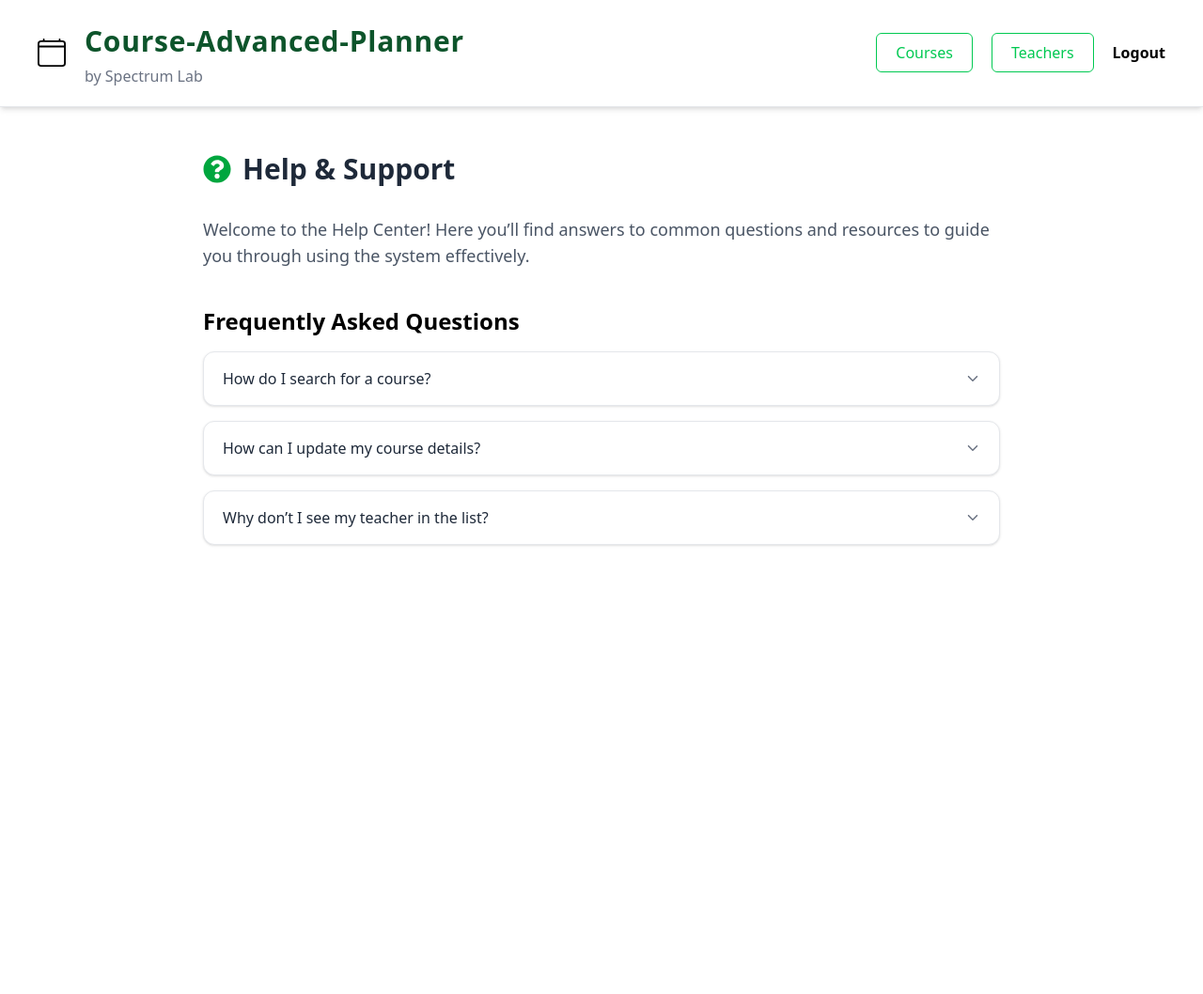
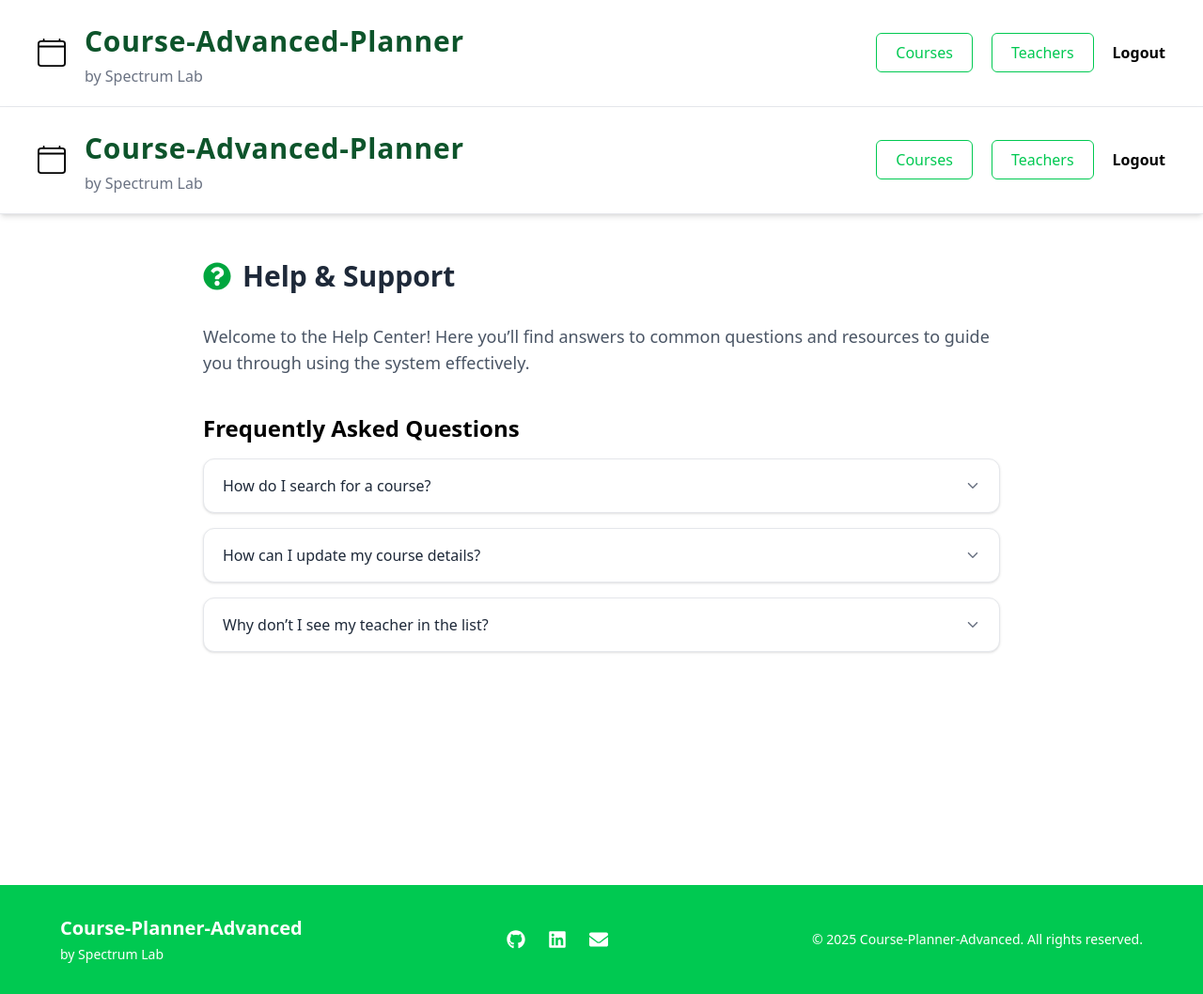
Before and after one commit to Cipher-Syntax/Course-Planner-Advanced, a React (Vite) app in the folder course-planner-advanced/: page /help in a window 1280 px wide. Shown: the whole page at 94% size. Before the commit the page ends 800 px from the top, so only its background shows below. Built offline with nearby package versions, Linux system fonts and the light colour scheme.

Commit message:
Modified: change basic to shared layout

```diff
--- a/course-planner-advanced/src/App.jsx
+++ b/course-planner-advanced/src/App.jsx
@@ -1,6 +1,6 @@
 import Reat from 'react'
 import { BrowserRouter, Routes, Route } from 'react-router-dom'
-import { Home, CourseList, CourseDetails, CourseTasks, Help, Teachers, StudentRegister, TeacherLogin, StudentLogin, TeacherDashboard, TeacherCourseDetails, TeacherAddTasks, TeacherAddSubject, NotFound } from './pages'
+import { Home, CourseList, CourseDetails, CourseTasks, Help, Teachers, StudentRegister, TeacherLogin, StudentLogin, TeacherDashboard, TeacherCourseDetails, TeacherAddTasks, TeacherAddSubject, NotFound, Layout } from './pages'
 import { getCourses, saveCourses } from './utils/storage'
 import { CourseData } from './data/CourseData'
 import { Header } from './components'
@@ -23,24 +23,27 @@ const App = () => {
     return (
 
         <BrowserRouter>
-            {/* <Header></Header> */}
             <Routes>
+                    <Route path='/' element={<Home></Home>}></Route>
                     <Route path='/studentRegister' element={<StudentRegister></StudentRegister>}></Route>
+                    <Route path='/teacherLogin' element={<TeacherLogin></TeacherLogin>}></Route>
                     <Route path='/studentLogin' element={<StudentLogin></StudentLogin>}></Route>
-                <Route path='/teacherLogin' element={<TeacherLogin></TeacherLogin>}></Route>
-                <Route path='/teacherDashboard' element={<TeacherDashboard></TeacherDashboard>}></Route>
-                <Route path='/teacherAddSubject' element={<TeacherAddSubject></TeacherAddSubject>}></Route>
-                <Route path='/teacherAddTasks/:code' element={<TeacherAddTasks></TeacherAddTasks>}></Route>
-                <Route path='/teacherCourseDetails/:code' element={<TeacherCourseDetails></TeacherCourseDetails>}></Route>
-                <Route path='/' element={<Home></Home>}></Route>
+
+                <Route element={<Layout></Layout>}>
                     <Route path='/course' element={<CourseList></CourseList>}></Route>
                     <Route path='/course/:code' element={<CourseDetails></CourseDetails>}>
                         <Route path='tasks' element={<CourseTasks></CourseTasks>} />
                     </Route>
                     <Route path='/teachers' element={<Teachers></Teachers>}></Route>
+
+                    <Route path='/teacherDashboard' element={<TeacherDashboard></TeacherDashboard>}></Route>
+                    <Route path='/teacherAddSubject' element={<TeacherAddSubject></TeacherAddSubject>}></Route>
+                    <Route path='/teacherAddTasks/:code' element={<TeacherAddTasks></TeacherAddTasks>}></Route>
+                    <Route path='/teacherCourseDetails/:code' element={<TeacherCourseDetails></TeacherCourseDetails>}></Route>
                     <Route path='/help' element={<Help></Help>}></Route>
+                </Route>
+
                     <Route path='*' element={<NotFound></NotFound>}></Route>
-
             </Routes>
         </BrowserRouter>
     )
--- a/course-planner-advanced/src/components/HeroSection.jsx
+++ b/course-planner-advanced/src/components/HeroSection.jsx
@@ -8,11 +8,11 @@ const HeroSection = ({ q, setSearchParams }) => {
         <section className='w-full px-4 sm:px-8 md:px-10'>
             <div className='mt-10 sm:mt-16 md:mt-20 text-center sm:text-left'>
                 {
-                    currentStudentLoggedIn && <p className='text-3xl sm:text-5xl font-bold leading-relaxed tracking-wide'>Welcome {currentStudentLoggedIn.username}</p>
+                    currentStudentLoggedIn && <p className='text-3xl sm:text-5xl font-bold leading-relaxed tracking-wide'>{currentStudentLoggedIn.username}'s Courses</p>
                 }
-                <h1 className='text-2xl sm:text-3xl md:text-4xl leading-relaxed tracking-wide font-bold'>
+                {/* <h1 className='text-2xl sm:text-3xl md:text-4xl leading-relaxed tracking-wide font-bold'>
                     My Courses
-                </h1>
+                </h1> */}
                 <p className='text-sm sm:text-base'>
                     Stay organized and keep track of your academic progress
                 </p>
--- a/course-planner-advanced/src/pages/CourseDetails.jsx
+++ b/course-planner-advanced/src/pages/CourseDetails.jsx
@@ -18,7 +18,7 @@ const CourseDetails = () => {
 
     return (
         <div>
-            <Header />
+            {/* <Header></Header> */}
             <div className='w-full px-4 md:px-20 mt-10 md:mt-20'>
                 <Link to={`/course/?${search}`} className='flex items-center gap-x-2 cursor-pointer mb-6'>
                     <IoIosArrowRoundBack size={30} />
@@ -81,7 +81,7 @@ const CourseDetails = () => {
                     </div>
                 </div>
             </div>
-            <Footer></Footer>
+            {/* <Footer></Footer> */}
         </div>
     )
 }
--- a/course-planner-advanced/src/pages/CourseList.jsx
+++ b/course-planner-advanced/src/pages/CourseList.jsx
@@ -34,7 +34,7 @@ const CourseList = () => {
 
     return (
         <>
-            <Header></Header>
+            {/* <Header></Header> */}
             <HeroSection q={q} setSearchParams={setSearchParams}/>
             <Filtering searchParams={searchParams} setSearchParams={setSearchParams}
             />
@@ -97,7 +97,7 @@ const CourseList = () => {
                 }
             </div>
             <FloatingHelpButton></FloatingHelpButton>
-            <Footer></Footer>
+            {/* <Footer></Footer> */}
         </>
     )
 }
--- /dev/null
+++ b/course-planner-advanced/src/pages/Layout.jsx
@@ -0,0 +1,23 @@
+import React from 'react'
+import { Footer, Header } from '../components'
+import { NavLink, Outlet } from 'react-router-dom'
+
+const Layout = () => {
+    return (
+        <div>
+            <header>
+                <Header></Header>
+            </header>
+
+            <main>
+                <Outlet></Outlet>
+            </main>
+
+            <footer>
+                <Footer></Footer>
+            </footer>
+        </div>
+    )
+}
+
+export default Layout
--- a/course-planner-advanced/src/pages/Teachers.jsx
+++ b/course-planner-advanced/src/pages/Teachers.jsx
@@ -19,7 +19,7 @@ const Teachers = () => {
 
     return (
         <>
-            <Header />
+            {/* <Header></Header> */}
             <div className="px-20 mt-16">
                 <h1 className="text-4xl font-bold mb-10 flex items-center gap-x-3">
                     <FaChalkboardTeacher size={34} className="text-green-600" />
--- a/course-planner-advanced/src/pages/index.js
+++ b/course-planner-advanced/src/pages/index.js
@@ -12,6 +12,7 @@ import TeacherCourseDetails from './TeacherCourseDetails'
 import TeacherAddTasks from './TeacherAddTasks'
 import TeacherAddSubject from './TeacherAddSubject'
 import NotFound from './NotFound'
+import Layout from './Layout'
 
 export {
     Home,
@@ -28,4 +29,5 @@ export {
     TeacherAddTasks,
     TeacherAddSubject,
     NotFound,
+    Layout,
 }
```
Lines whose indentation alone changed are shown as unchanged.
